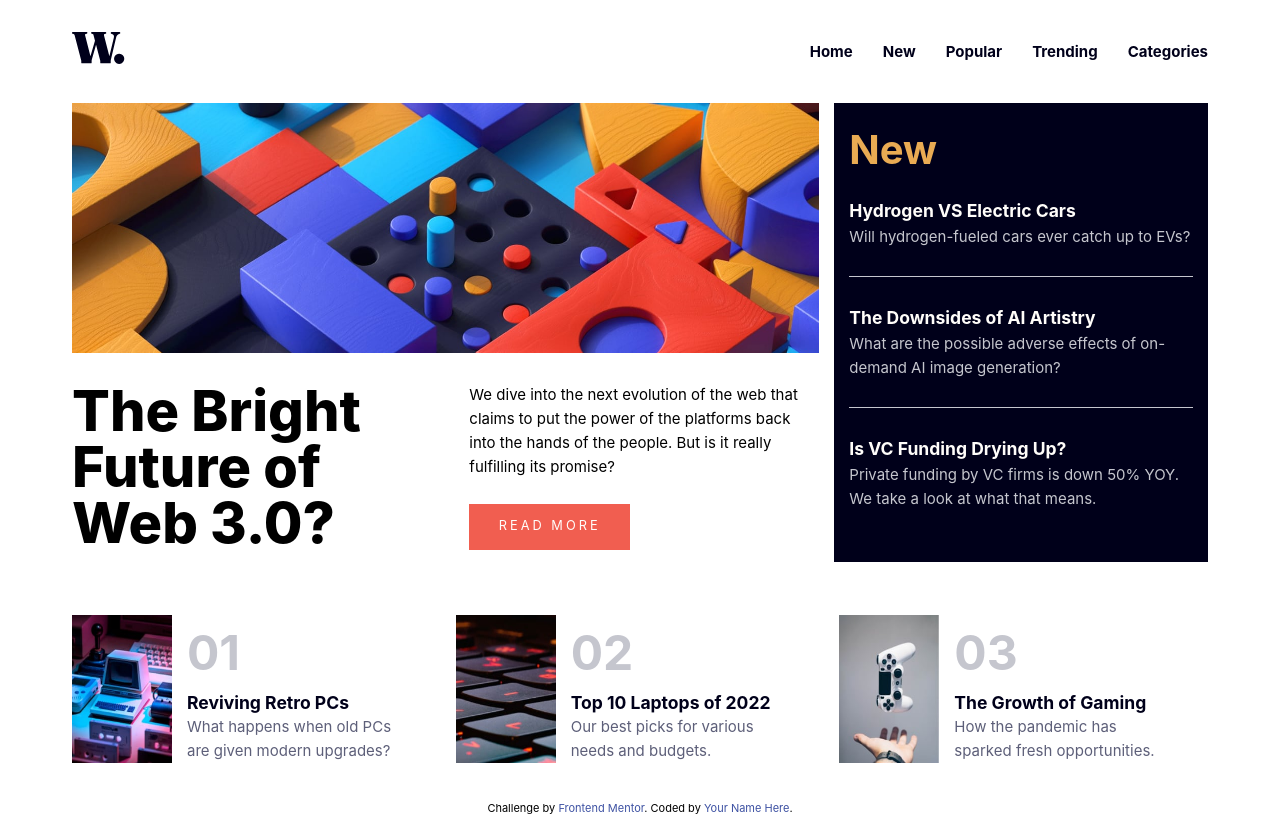
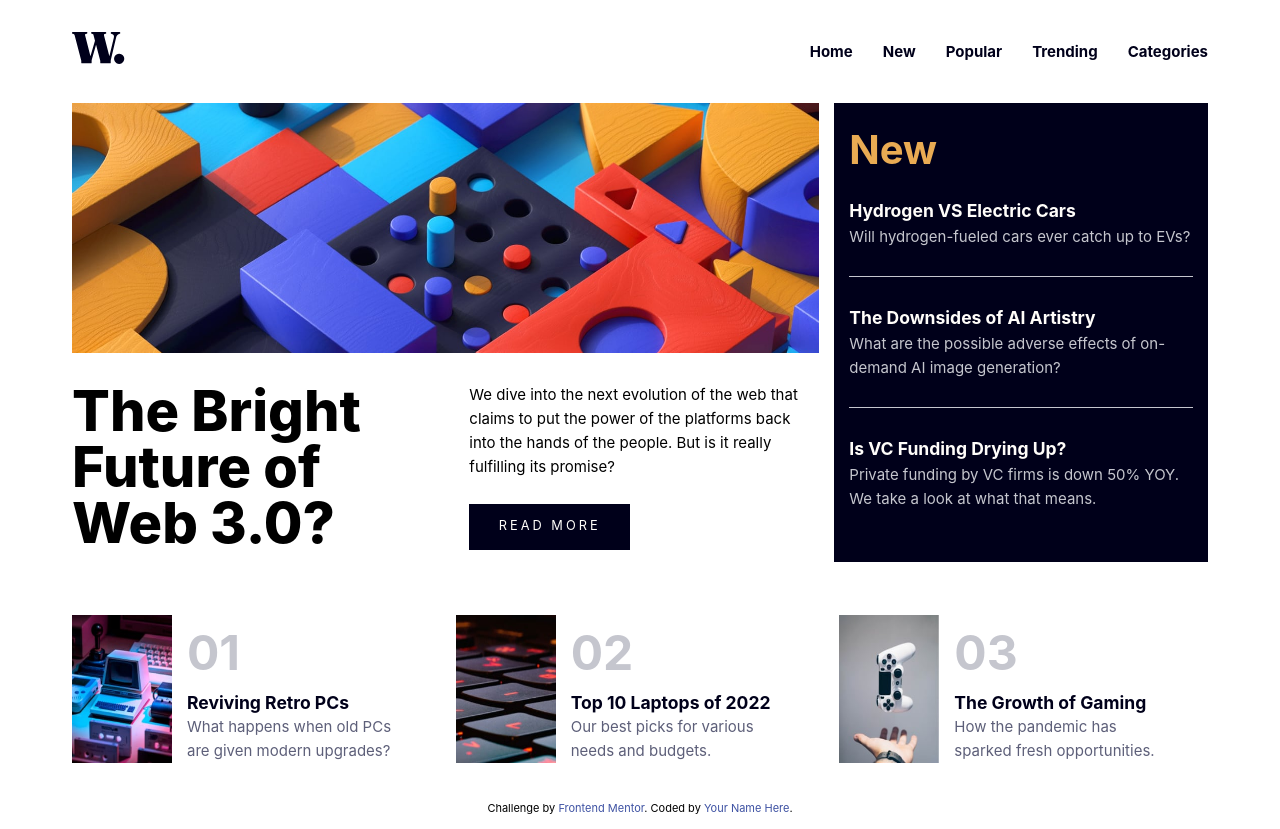
Before and after one commit to alfredthompsonOvie/news-homepage, a Vue app: page / in a window 1280 px wide. In both pictures the pointer is over the link "READ MORE". Built offline with nearby package versions, Linux system fonts and the light colour scheme.

Commit message:
cta hover states

```diff
--- a/src/assets/main.css
+++ b/src/assets/main.css
@@ -38,6 +38,10 @@
 	margin: 1em 0;
 	color: var(--Off-white);
 	background-color: var(--SoftRed);
+	transition: all .3s linear;
+}
+.cta:hover {
+	background-color: var(--VeryDarkBlue);
 }
 
 /* ASIDE */
```
